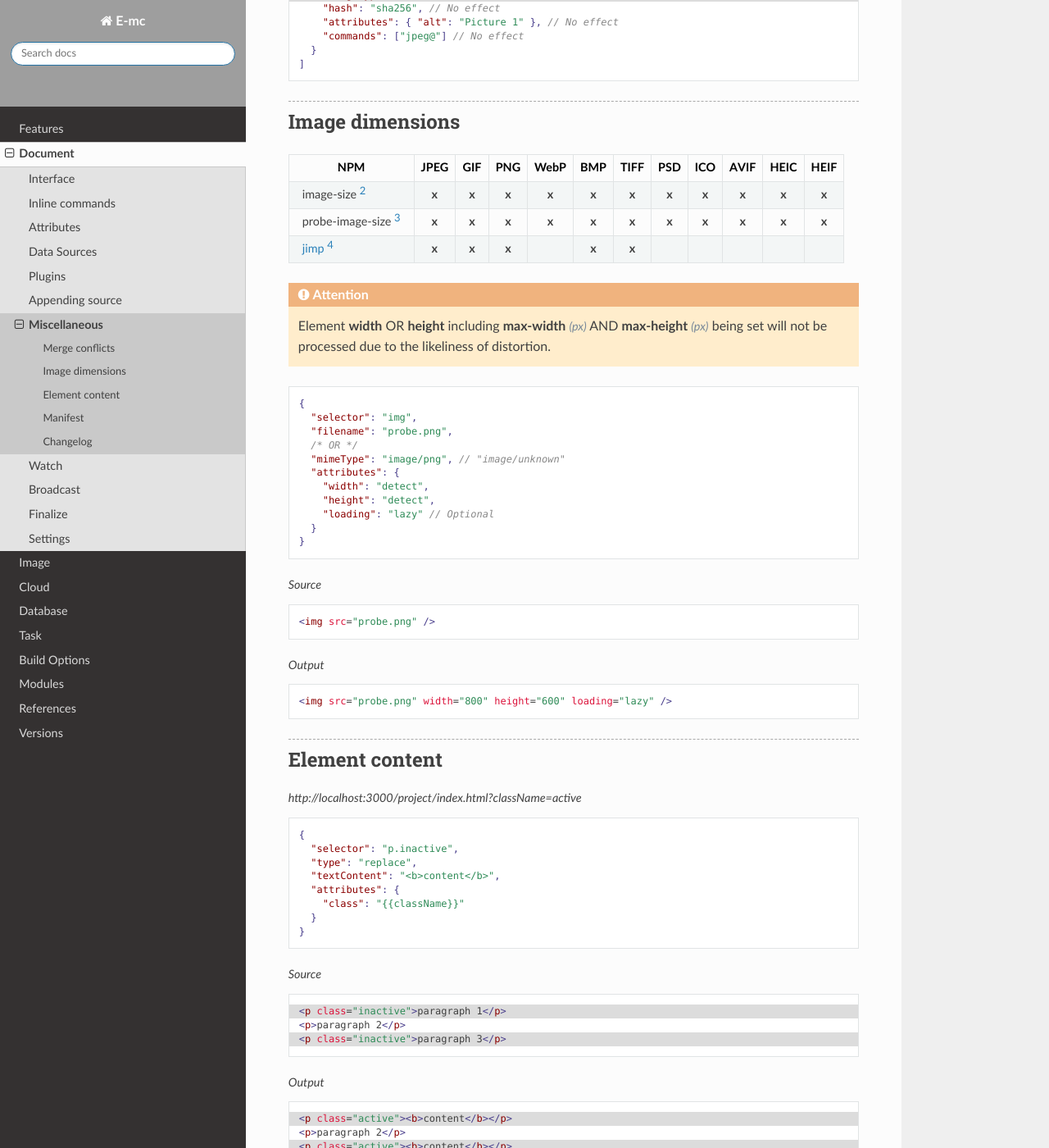
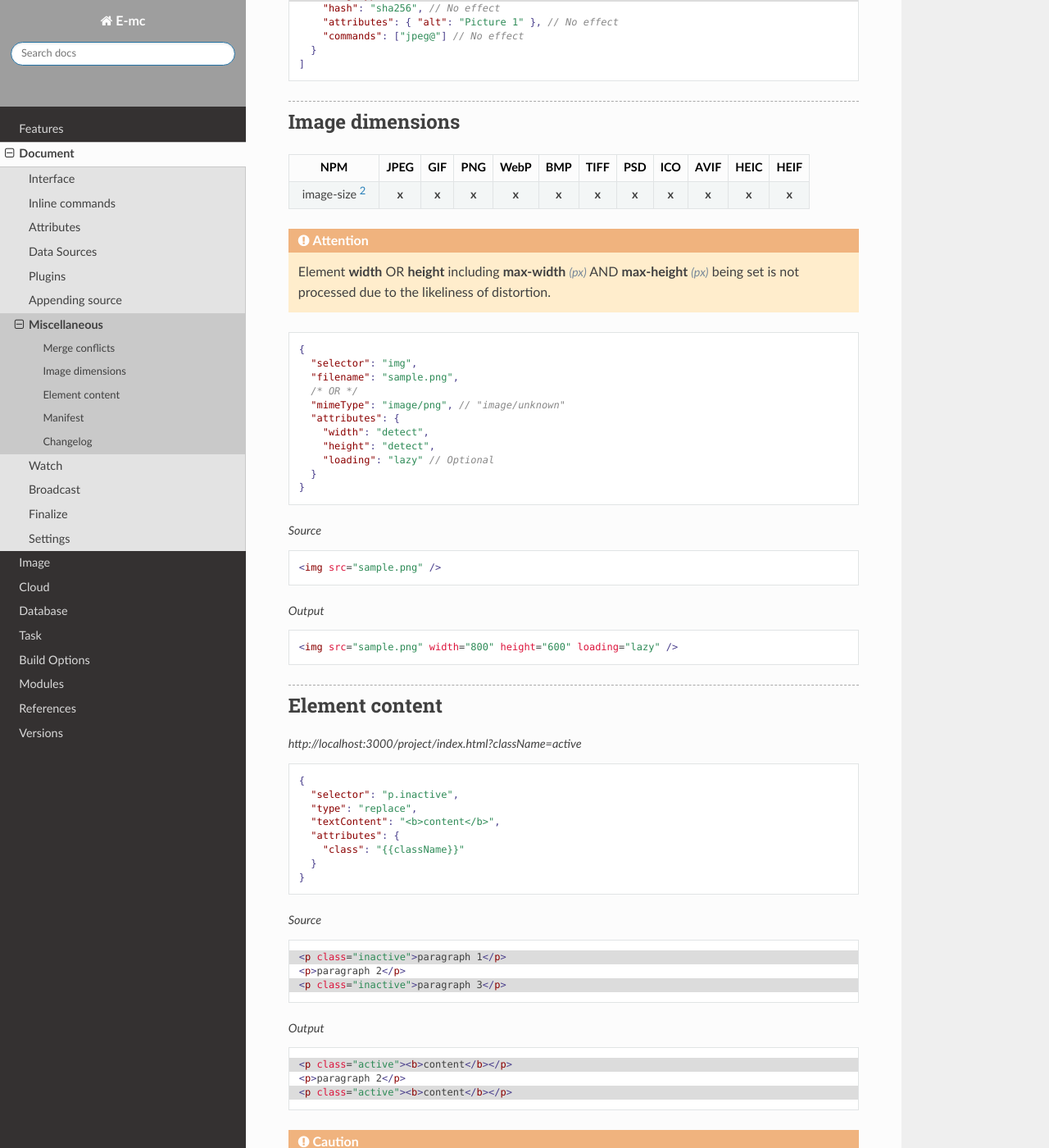
Before and after one commit to anpham6/chrome-docs, a Sphinx documentation site: the page built from source/document/miscellaneous.rst, in a window 1280 px wide and 1400 px high, scrolled down 1097 px. Shown: the whole window at 82% size. Built offline with Sphinx 7.4.7 and the Read the Docs theme 3.1.0, drawn with Linux system fonts in a browser that asks for light colours; some of the changed text lies outside the part shown; grey boxes are pictures that could not be loaded.

Commit message:
Document: Image dimensions use pre-installed package image-size.

```diff
--- a/source/document/miscellaneous.rst
+++ b/source/document/miscellaneous.rst
@@ -74,17 +74,15 @@ Image dimensions
  NPM                            JPEG GIF PNG WebP BMP TIFF PSD ICO AVIF HEIC HEIF
 =============================== ==== === === ==== === ==== === === ==== ==== ====
 image-size [#]_                   x   x   x    x   x    x   x   x    x    x    x
-probe-image-size [#]_             x   x   x    x   x    x   x   x    x    x    x
-:doc:`jimp </image/index>` [#]_   x   x   x        x    x
 =============================== ==== === === ==== === ==== === === ==== ==== ====
 
-.. attention:: Element **width** OR **height** including **max-width** :alt:`(px)` AND **max-height** :alt:`(px)` being set will not be processed due to the likeliness of distortion.
+.. attention:: Element **width** OR **height** including **max-width** :alt:`(px)` AND **max-height** :alt:`(px)` being set is not processed due to the likeliness of distortion.
 
 ::
 
   {
     "selector": "img",
-    "filename": "probe.png",
+    "filename": "sample.png",
     /* OR */
     "mimeType": "image/png", // "image/unknown"
     "attributes": {
@@ -97,12 +95,12 @@ probe-image-size [#]_             x   x   x    x   x    x   x   x    x    x    x
 .. code-block:: html
   :caption: Source
 
-  <img src="probe.png" />
+  <img src="sample.png" />
 
 .. code-block:: html
   :caption: Output
 
-  <img src="probe.png" width="800" height="600" loading="lazy" />
+  <img src="sample.png" width="800" height="600" loading="lazy" />
 
 .. _document-miscellaneous-element-content:
 
@@ -185,12 +183,18 @@ squared
 @pi-r/chrome
 ------------
 
+.. versionadded:: 0.10.0
+
+  - *NPM* package **image-size** is used exclusively for image dimensions.
+
+.. versioremoved:: 0.10.0
+
+  - *NPM* package **probe-image-size** is no longer supported for image dimensions.
+
 .. versionadded:: 0.6.4
 
   - *NPM* package **image-size** is optionally supported for image dimensions.
 
 .. [#] When using server hosted directory based sqd.config.
-.. [#] npm i image-size
-.. [#] npm i probe-image-size
-.. [#] Jimp is not recommended for detecting image dimensions.
+.. [#] Installed by default (@pi-r/chrome 0.10)
 .. [#] https://web.dev/articles/add-manifest
```
